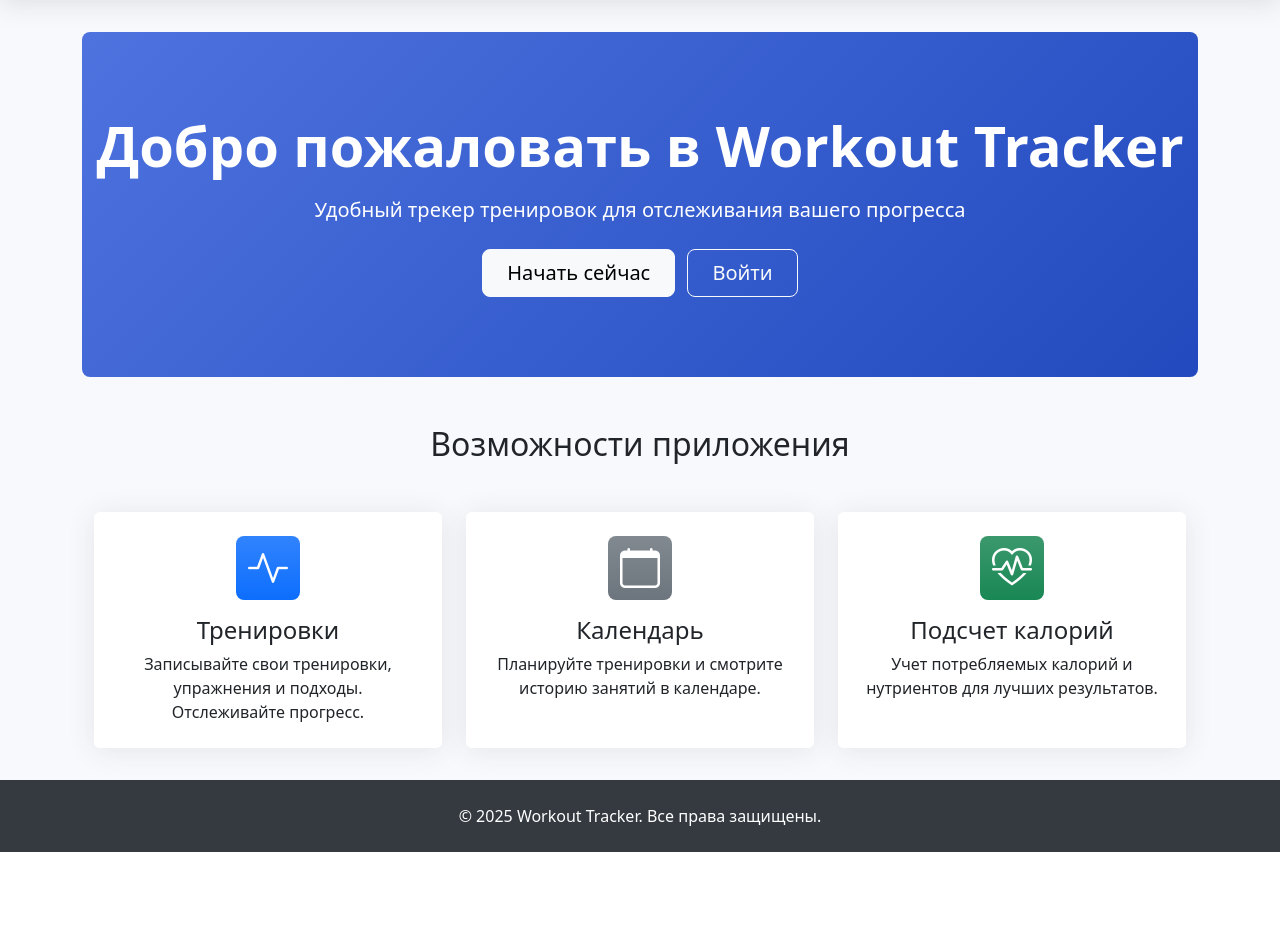
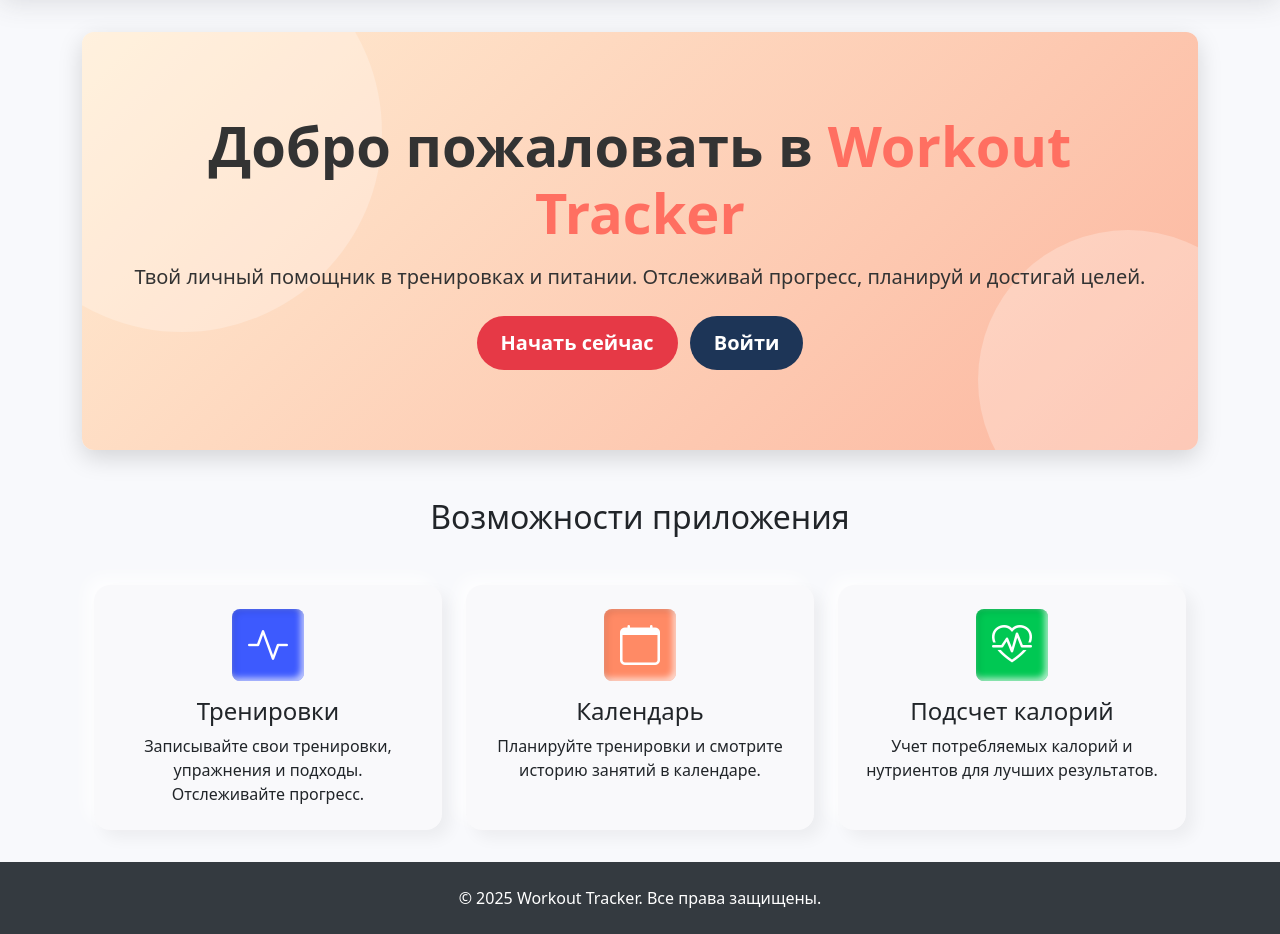
Before and after one commit to PyroBytePython/Training_Tracker, a Django app: page / in a window 1280 px wide. Shown: the part 62-996 px from the top of the page. Before the commit the page ends 914 px from the top, so only its background shows below. Run offline with Django 5.2, Linux system fonts and the light colour scheme.

Commit message:
Work with templates

```diff
--- a/Tracker/templates/tracker/base.html
+++ b/Tracker/templates/tracker/base.html
@@ -114,7 +114,13 @@
                     <a class="nav-link disabled" href="#" title="В разработке">Калории</a>
                 </li>
                 <li class="nav-item">
-                    <a class="nav-link" href="{% url 'users:profile' %}">Профиль</a>
+                    <form method="post" action="{% url 'users:logout' %}" class="d-inline m-0 p-0">
+                        {% csrf_token %}
+                        <button type="submit" class="nav-link p-0"
+                                style="background: none; border: none; cursor: pointer;">
+                            <i class="bi bi-box-arrow-right"></i> Выйти
+                        </button>
+                    </form>
                 </li>
                 {% else %}
                 <li class="nav-item">
--- a/Tracker/templates/tracker/landing.html
+++ b/Tracker/templates/tracker/landing.html
@@ -5,14 +5,15 @@
 {% block content %}
 <!-- Герой-секция -->
 <section class="hero-section mb-5">
-    <div class="container text-center">
-        <h1 class="display-4 fw-bold mb-3">Добро пожаловать в Workout Tracker</h1>
-        <p class="lead mb-4">Удобный трекер тренировок для отслеживания вашего прогресса</p>
+    <div class="container text-center hero-content">
+        <h1 class="display-4 fw-bold mb-3">Добро пожаловать в <span>Workout Tracker</span></h1>
+        <p class="lead mb-4">Твой личный помощник в тренировках и питании. Отслеживай прогресс, планируй и достигай целей.</p>
+
         {% if user.is_authenticated %}
-        <a href="{% url 'tracker:workout_list' %}" class="btn btn-light btn-lg px-4 me-2">Мои тренировки</a>
+            <a href="{% url 'tracker:workout_list' %}" class="btn btn-primary-hero btn-lg px-4 me-2">Мои тренировки</a>
         {% else %}
-        <a href="{% url 'users:register' %}" class="btn btn-light btn-lg px-4 me-2">Начать сейчас</a>
-        <a href="{% url 'users:login' %}" class="btn btn-outline-light btn-lg px-4">Войти</a>
+            <a href="{% url 'users:register' %}" class="btn btn-primary-hero btn-lg px-4 me-2">Начать сейчас</a>
+            <a href="{% url 'users:login' %}" class="btn btn-outline-hero btn-lg px-4">Войти</a>
         {% endif %}
     </div>
 </section>
@@ -23,7 +24,7 @@
         <h2 class="text-center mb-5">Возможности приложения</h2>
         <div class="row g-4">
             <!-- Карточка 1 - Тренировки -->
-            <div class="col-md-4">
+            <div class="col-md-4" data-animate data-animate-delay="1">
                 <div class="card feature-card h-100">
                     <div class="card-body text-center p-4">
                         <div class="feature-icon bg-primary bg-gradient text-white rounded-3 mb-3 p-3">
@@ -37,7 +38,7 @@
             </div>
 
             <!-- Карточка 2 - Календарь -->
-            <div class="col-md-4">
+            <div class="col-md-4" data-animate data-animate-delay="2">
                 <div class="card feature-card h-100">
                     <div class="card-body text-center p-4">
                         <div class="feature-icon bg-secondary bg-gradient text-white rounded-3 mb-3 p-3">
@@ -50,7 +51,7 @@
             </div>
 
             <!-- Карточка 3 - Калории -->
-            <div class="col-md-4">
+            <div class="col-md-4" data-animate data-animate-delay="3">
                 <div class="card feature-card h-100">
                     <div class="card-body text-center p-4">
                         <div class="feature-icon bg-success bg-gradient text-white rounded-3 mb-3 p-3">
@@ -67,36 +68,132 @@
 
 <!-- Дополнительный CSS -->
 <style>
+/* ===== Герой-секция ===== */
 .hero-section {
-        background: linear-gradient(135deg, #4e73df 0%, #224abe 100%);
-        color: white;
-        padding: 5rem 0;
-        border-radius: 0.5rem;
-        margin-bottom: 3rem;
+    position: relative;
+    background: linear-gradient(135deg, #ffecd2, #fcb69f); /* мягкий теплый градиент */
+    background-size: cover;
+    color: #333;
+    padding: 5rem 1rem;
+    border-radius: 0.75rem;
+    overflow: hidden;
+    box-shadow: 0 8px 24px rgba(0,0,0,0.15);
 }
 
+/* Декоративные полупрозрачные круги */
+.hero-section::before,
+.hero-section::after {
+    content: "";
+    position: absolute;
+    border-radius: 50%;
+    background: rgba(255, 255, 255, 0.25);
+    z-index: 0;
+}
+.hero-section::before {
+    width: 400px;
+    height: 400px;
+    top: -100px;
+    left: -100px;
+}
+.hero-section::after {
+    width: 300px;
+    height: 300px;
+    bottom: -80px;
+    right: -80px;
+}
+
+/* Контент поверх фона */
+.hero-content {
+    position: relative;
+    z-index: 1;
+}
+.hero-content h1 span {
+    color: #ff6f61; /* выделение названия */
+}
+
+/* ===== Кнопки в герое ===== */
+.btn-primary-hero {
+    background-color: #e63946; /* тёплый красно-розовый */
+    color: white;
+    border: none;
+    border-radius: 50px;
+    font-weight: 600;
+    padding: 0.75rem 2rem;
+}
+.btn-primary-hero:hover {
+    background-color: #e63946; /* без изменения цвета при ховере */
+}
+
+.btn-outline-hero {
+    background-color: #1d3557; /* глубокий синий */
+    color: white;
+    border: none;
+    border-radius: 50px;
+    font-weight: 600;
+    padding: 0.75rem 2rem;
+}
+.btn-outline-hero:hover {
+    background-color: #1d3557; /* без изменения цвета при ховере */
+    color: white;
+}
+
+/* ===== Карточки возможностей ===== */
+.feature-card {
+    border-radius: 1rem;
+    border: none;
+    transition: transform 0.25s ease, box-shadow 0.25s ease;
+    background: #f9f9fb;
+    box-shadow: 8px 8px 16px rgba(0,0,0,0.05),
+                -8px -8px 16px rgba(255,255,255,0.8);
+}
+.feature-card:hover {
+    transform: translateY(-6px);
+    box-shadow: 12px 12px 24px rgba(0,0,0,0.08),
+                -12px -12px 24px rgba(255,255,255,0.8);
+}
+
+/* Иконки в карточках */
 .feature-icon {
+    width: 4.5rem;
+    height: 4.5rem;
+    border-radius: 50%;
     display: inline-flex;
     align-items: center;
     justify-content: center;
-        width: 4rem;
-        height: 4rem;
+    font-size: 2rem;
+    box-shadow: inset 3px 3px 6px rgba(0,0,0,0.1),
+                inset -3px -3px 6px rgba(255,255,255,0.7);
 }
 
-    .feature-icon i {
-        font-size: 1.75rem;
+/* Индивидуальные цвета иконок */
+.bg-primary { background: #3D5AFE !important; }
+.bg-secondary { background: #FF8A65 !important; }
+.bg-success { background: #00C853 !important; }
+
+/* ===== Анимация появления ===== */
+@keyframes fadeUp {
+    from { opacity: 0; transform: translateY(20px); }
+    to { opacity: 1; transform: translateY(0); }
 }
+[data-animate] {
+    opacity: 0;
+    animation: fadeUp 0.8s ease forwards;
+}
+[data-animate-delay="1"] { animation-delay: 0.1s; }
+[data-animate-delay="2"] { animation-delay: 0.2s; }
+[data-animate-delay="3"] { animation-delay: 0.3s; }
 
+/* Мобильная адаптация */
 @media (max-width: 768px) {
     .hero-section {
-            padding: 3rem 0;
+        padding: 3rem 1rem;
     }
-
     .display-4 {
-            font-size: 2.5rem;
+        font-size: 2rem;
     }
 }
 </style>
+
 
 <!-- Bootstrap Icons -->
 <link rel="stylesheet" href="https://cdn.jsdelivr.net/npm/bootstrap-icons@1.8.1/font/bootstrap-icons.css">
--- a/Tracker/urls.py
+++ b/Tracker/urls.py
@@ -1,6 +1,6 @@
 from django.urls import path
 from .views import (
-    HomeView,
+    MenuView,
     WorkoutListView,
     WorkoutCreateView,
     WorkoutDetailView,
@@ -13,7 +13,7 @@ from .views import (
 app_name = 'Tracker'
 
 urlpatterns = [
-    path('', HomeView.as_view(), name='home'),
+    path('', MenuView.as_view(), name='menu'),
 
     # Workout routes
     path('workouts/', WorkoutListView.as_view(), name='workout_list'),
--- a/Tracker/views.py
+++ b/Tracker/views.py
@@ -17,7 +17,7 @@ class HomeView(TemplateView):
 
     def dispatch(self, request, *args, **kwargs):
         if request.user.is_authenticated:
-            return redirect('tracker:workout_list')
+            return redirect('tracker:menu')
         return super().dispatch(request, *args, **kwargs)
 
 
@@ -106,3 +106,7 @@ class SetCreateView(LoginRequiredMixin, CreateView):
     def get_success_url(self):
         exercise = Exercise.objects.select_related('workout').get(id=self.kwargs['exercise_id'])
         return reverse('tracker:workout_detail', kwargs={'pk': exercise.workout.id})
+
+
+class MenuView(LoginRequiredMixin, TemplateView):
+    template_name = 'tracker/menu.html'
--- a/config/settings.py
+++ b/config/settings.py
@@ -139,3 +139,7 @@ EMAIL_HOST_PASSWORD = os.getenv('EMAIL_HOST_PASSWORD')
 
 DEFAULT_FROM_EMAIL = os.getenv('DEFAULT_FROM_EMAIL')
 SERVER_EMAIL = os.getenv('SERVER_EMAIL')
+
+LOGIN_REDIRECT_URL = 'Tracker:menu'
+LOGOUT_REDIRECT_URL = 'root'  # После выхода - на главную
+LOGIN_URL = 'users:login'  # Для @login_required
--- a/users/views.py
+++ b/users/views.py
@@ -54,7 +54,7 @@ class VerifyView(View):
                 del request.session['verify_user_id']
                 login(request, user)
                 messages.success(request, 'Email успешно подтвержден!')
-                return redirect('tracker:workout_list')
+                return redirect('tracker:menu')
 
         except (User.DoesNotExist, VerificationCode.DoesNotExist):
             pass
```
Also changed, not shown: Tracker/templates/tracker/menu.html (added, +127 -0 lines), users/templates/users/login.html (+90 -17 lines), users/templates/users/register.html (+95 -48 lines). Lines whose indentation alone changed are shown as unchanged.
